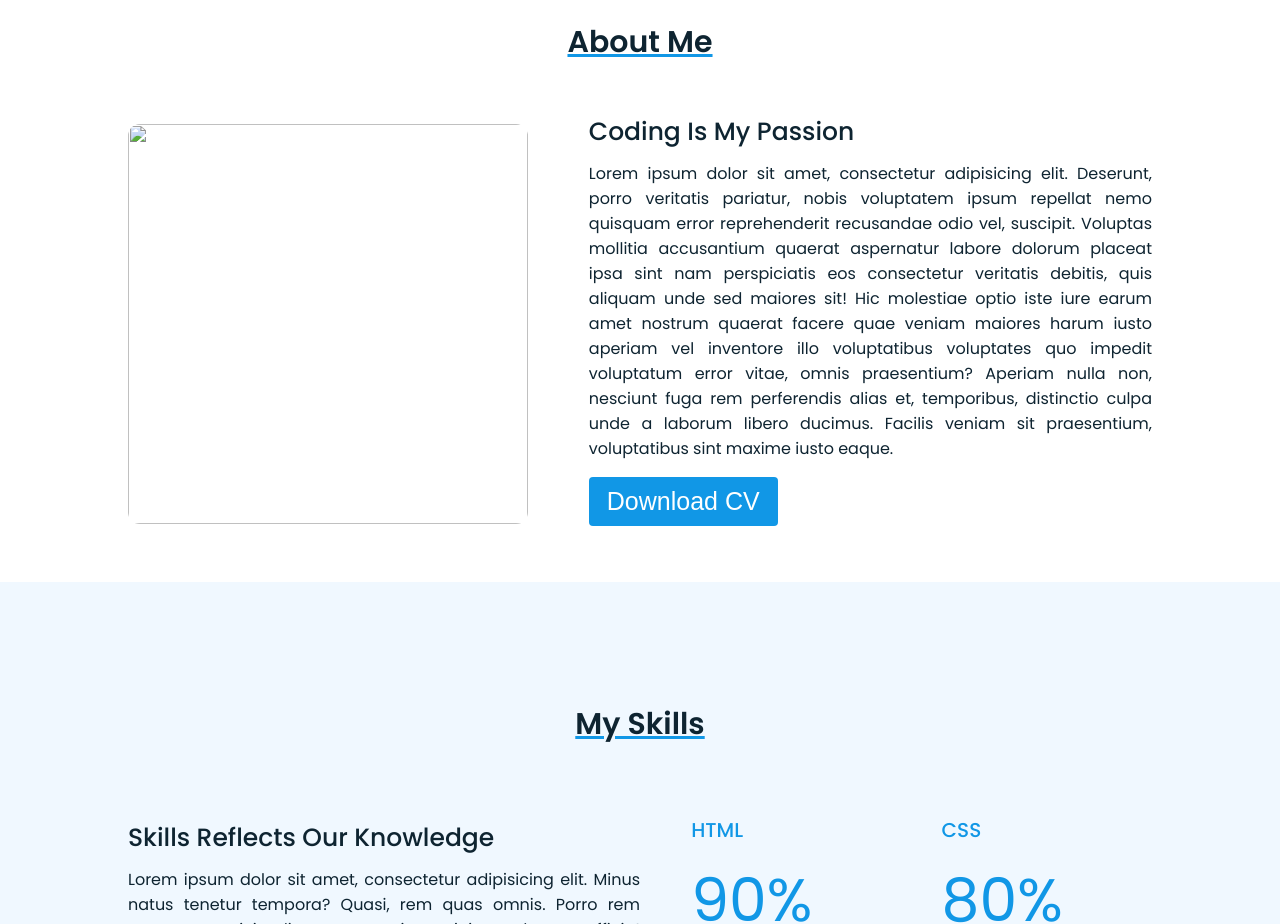
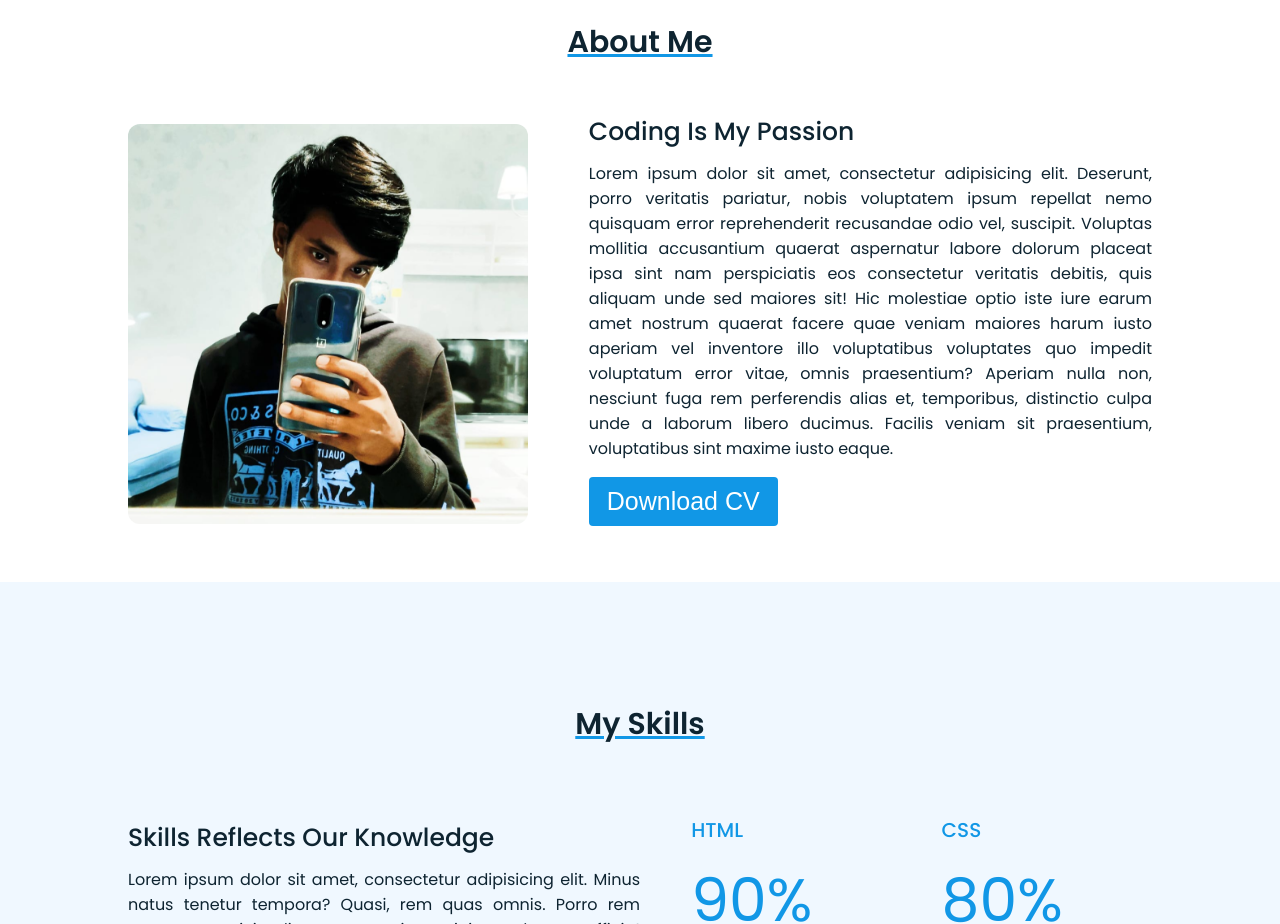
Before and after one commit to Shivamani25/Shivamani-Portfolio.github.io, a plain HTML site: page index.html in a window 1280 px wide. Shown: the part 860-1784 px from the top of the page. Drawn offline with Linux system fonts and the light colour scheme.

Commit message:
Update index.html

```diff
--- a/index.html
+++ b/index.html
@@ -43,7 +43,7 @@
             <div class="title">About Me</div>
             <div class="about-details">
                 <div class="left">
-                    <img src="Images/1.jpeg" alt="">
+                    <img src="1.jpeg" alt="">
                 </div>
                 <div class="right">
                     <div class="topic">Coding Is My Passion</div>
```
